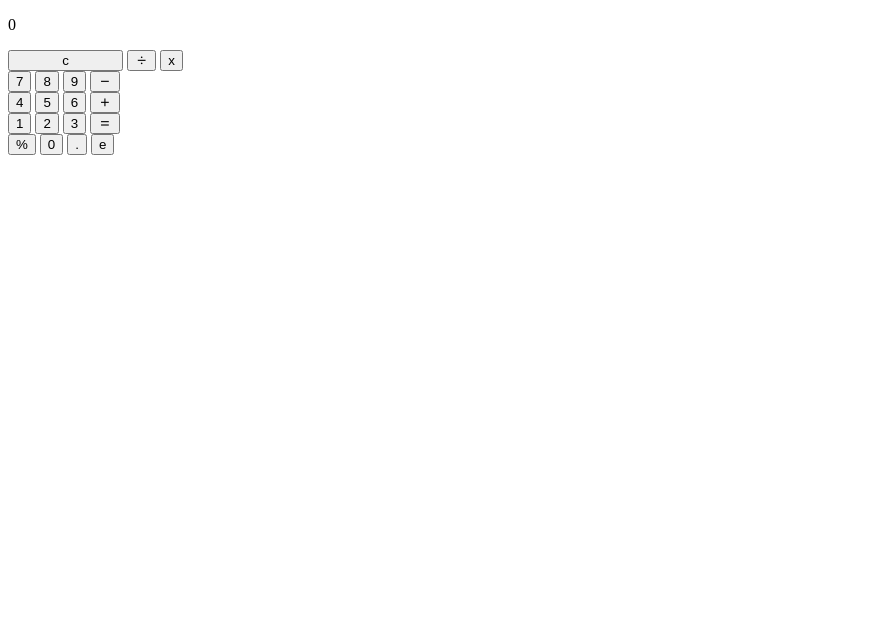
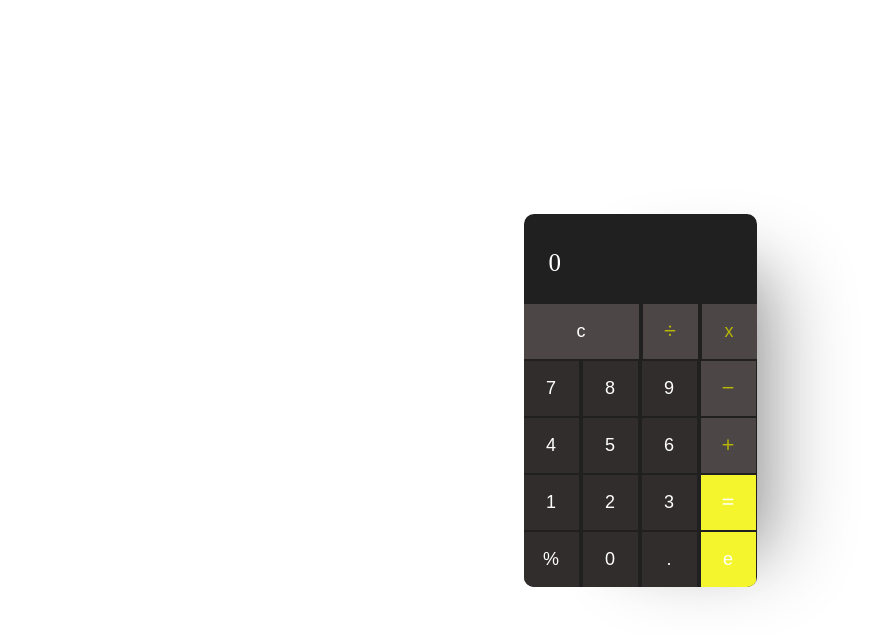
Before and after one commit to aryansaud-80/JS-PROJECT..., a plain HTML site: page calculator-js/calc.html in a window 1280 px wide. Shown: the whole page, without its empty margins (0-871 px from the left). Drawn offline with nearby package versions, Linux system fonts and the light colour scheme; the site is published under a folder, as on GitHub Pages, so addresses that start at the root find nothing.

Commit message:
Update calc.html

```diff
--- a/calculator-js/calc.html
+++ b/calculator-js/calc.html
@@ -4,6 +4,7 @@
     <meta charset="UTF-8" />
     <meta name="viewport" content="width=device-width, initial-scale=1.0" />
     <title>My calculator</title>
+    <link rel="stylesheet" href="style/calc.css" />
     <link
       rel="shortcut icon"
       href="images/favicon_calc.webp"
@@ -13,7 +14,7 @@
       href="https://cdn.jsdelivr.net/npm/remixicon@4.2.0/fonts/remixicon.css"
       rel="stylesheet"
     />
-    <link rel="stylesheet" href="/style/calc.css" />
+
   </head>
   <body>
     <div class="container">
```
